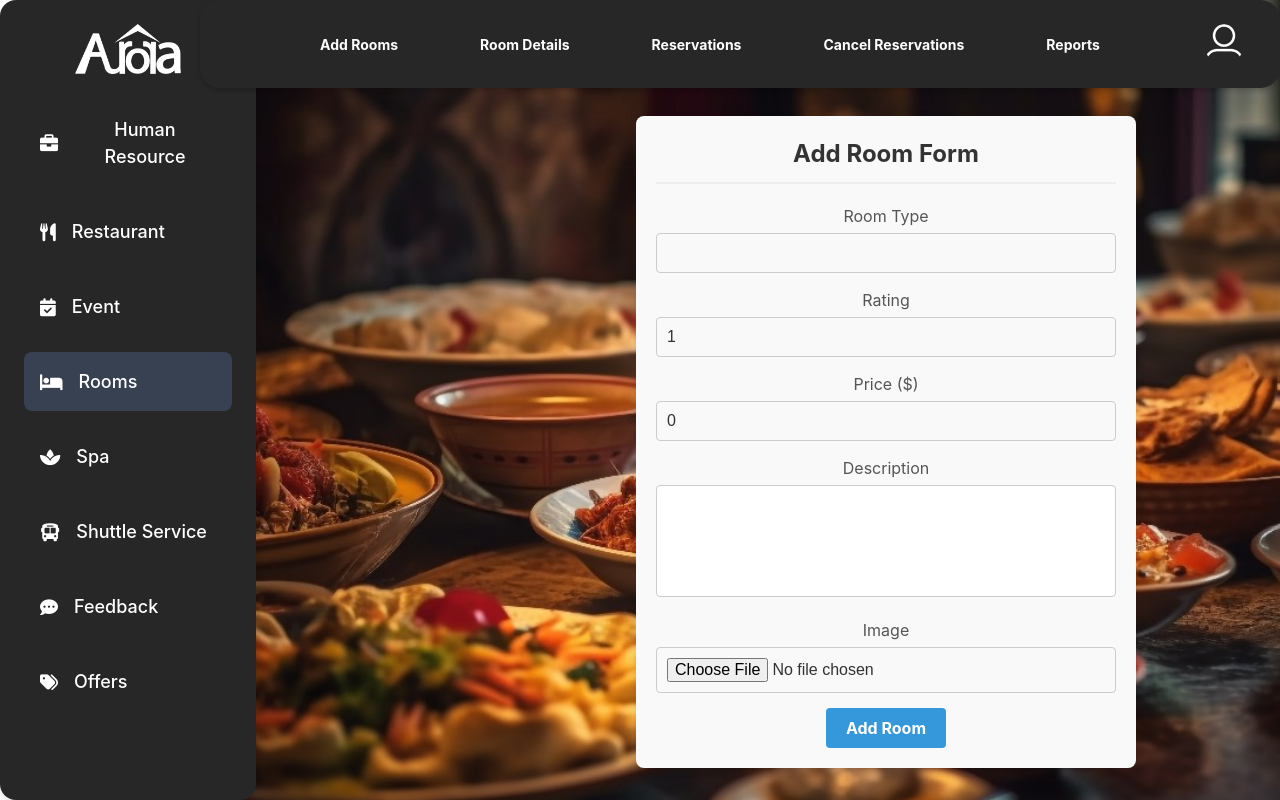
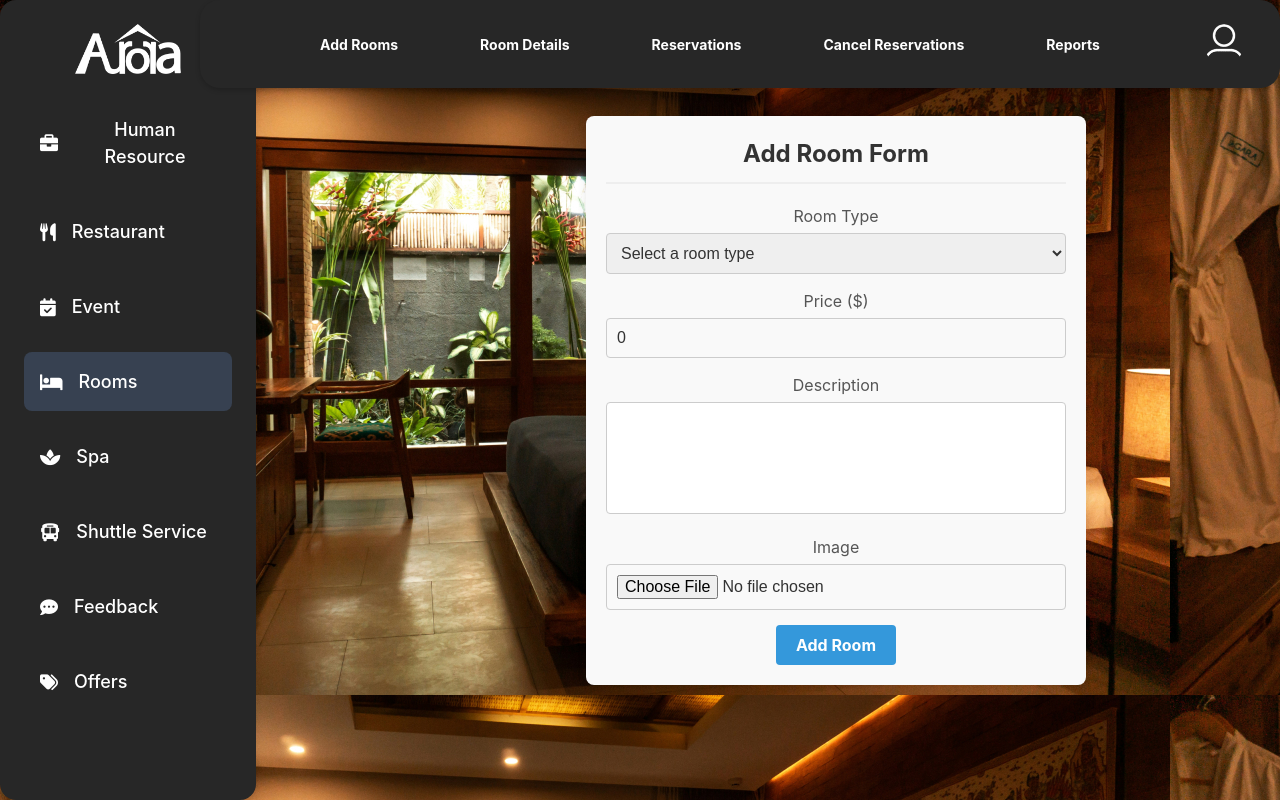
Before and after one commit to kaweesha-nethmina/Aurora, a React (Vite) app in the folder rms-client/: page /roommanager/addroom in a window 1280 px wide. Built offline with nearby package versions, Linux system fonts and the light colour scheme.

Commit message:
rooms updated

```diff
--- a/rms-client/src/modules/reservations/Reservationtable.css
+++ b/rms-client/src/modules/reservations/Reservationtable.css
@@ -14,6 +14,7 @@
   padding: 0.5rem;
   border: 1px solid #ddd;
   text-align: left;
+  background-color: #ddd;
 }
 
 .reservation-tablet th {
--- a/rms-client/src/modules/reservations/components/AddRoomForm.tsx
+++ b/rms-client/src/modules/reservations/components/AddRoomForm.tsx
@@ -9,32 +9,25 @@ const AddRoomForm: React.FC = () => {
     <div className={styles.container}>
       <h2 className={styles.title}>Add Room Form</h2>
       <form onSubmit={handleSubmit}>
-        <div className={styles.formGroup}>
+      <div className={styles.formGroup}>
           <label className={styles.label} htmlFor="roomType">Room Type</label>
-          <input
+          <select
             id="roomType"
             name="roomType"
-            type="text"
             value={roomFormState.roomType}
             onChange={handleInputChange}
             required
             className={styles.input}
-          />
+          >
+            <option value="">Select a room type</option>
+            <option value="single">Single Room</option>
+            <option value="double">Double Room</option>
+            <option value="deluxe">Deluxe Room</option>
+            <option value="suite">Suite Room</option>
+          </select>
         </div>
-        <div className={styles.formGroup}>
-          <label className={styles.label} htmlFor="rating">Rating</label>
-          <input
-            id="rating"
-            name="rating"
-            type="number"
-            min="1"
-            max="5"
-            value={roomFormState.rating}
-            onChange={handleInputChange}
-            required
-            className={styles.input}
-          />
-        </div>
+
+
         <div className={styles.formGroup}>
           <label className={styles.label} htmlFor="price">Price ($)</label>
           <input
--- a/rms-client/src/modules/reservations/components/RoomCard.tsx
+++ b/rms-client/src/modules/reservations/components/RoomCard.tsx
@@ -15,7 +15,6 @@ const RoomCard: React.FC<RoomCardProps> = ({ room, onShowDetails, showDetails })
       <h2 className="room-name">{room.roomType}</h2> {/* Display roomType instead of name */}
       <p className="room-type">{room.roomType}</p> {/* Display room type */}
       <p className="room-price">${room.price} per night</p>
-      <p className="room-rating">Rating: {room.rating}/5</p>
       <button onClick={() => onShowDetails(room.id)} className="details-button">
         {showDetails[room.id] ? 'Hide Details' : 'View Details'}
       </button>
--- a/rms-client/src/modules/reservations/components/RoomManager/RoomMDashboard.css
+++ b/rms-client/src/modules/reservations/components/RoomManager/RoomMDashboard.css
@@ -1,22 +1,23 @@
-.dashboard-layoutR {
+.dashboard-layoutQ {
     display: flex;
     height: 100vh;
 
   }
 
-  .dashboard-contentR {
+  .dashboard-contentQ {
     flex-grow: 1;
     display: flex;
     flex-direction: column;
     width: 1500px;
   }
 
-  .dashboard-containerR {
+  .dashboard-containerQ {
     flex-grow: 1;
     padding: 1rem;
     background-color: #f4f4f4;
-    width: 1500px;
+    width: 1530px;
     height: 100vh;
     position: fixed;
     overflow: auto;
+    background-image: url("../../images/r6.jpg");
   }
--- a/rms-client/src/modules/reservations/components/RoomManager/RoomMDashboard.tsx
+++ b/rms-client/src/modules/reservations/components/RoomManager/RoomMDashboard.tsx
@@ -17,13 +17,13 @@ const RoomManagerDashboard: React.FC = () => {
   };
 
   return (
-    <div className="dashboard-layout">
+    <div className="dashboard-layoutQ">
       <Sidebar />
 
-      <div className="dashboard-content">
+      <div className="dashboard-contentQ">
       <RoomManagerHeader activeTab={getActiveTab()} />
 
-        <div className="dashboard-containerR">
+        <div className="dashboard-containerQ">
           <Outlet /> {/* Renders the matched child route */}
         </div>
       </div>
--- a/rms-client/src/modules/reservations/components/RoomTable.tsx
+++ b/rms-client/src/modules/reservations/components/RoomTable.tsx
@@ -38,7 +38,7 @@ const RoomTable: React.FC = () => {
           <tr>
             <th>Room Type</th>
             <th>Price</th>
-            <th>Rating</th>
+
             <th>Description</th>
             <th>Image</th>
             <th>Actions</th>
@@ -49,7 +49,7 @@ const RoomTable: React.FC = () => {
             <tr key={room._id}>
               <td>{room.roomType}</td>
               <td>${room.price.toFixed(2)}</td>
-              <td>{room.rating}</td>
+
               <td>{room.description}</td>
               <td>
                 <img src={room.image} alt={room.roomType} className="room-image" />
@@ -70,13 +70,20 @@ const RoomTable: React.FC = () => {
             <h3>Edit Room</h3>
             <label>
               Room Type:
-              <input
-                type="text"
+              <select
                 name="roomType"
                 value={editingRoom.roomType}
                 onChange={handleInputChange}
-              />
+              >
+                <option value="">Select a room type</option>
+                <option value="single">Single Room</option>
+                <option value="double">Double Room</option>
+                <option value="deluxe">Deluxe Room</option>
+                <option value="suite">Suite Room</option>
+              </select>
             </label>
+
+
             <label>
               Price:
               <input
--- a/rms-client/src/modules/reservations/hooks/useRoomForm.ts
+++ b/rms-client/src/modules/reservations/hooks/useRoomForm.ts
@@ -23,13 +23,14 @@ export const useRoomForm = () => {
 
   const navigate = useNavigate(); // Initialize useNavigate hook
 
-  const handleInputChange = (e: React.ChangeEvent<HTMLInputElement | HTMLTextAreaElement>) => {
+  const handleInputChange = (e: React.ChangeEvent<HTMLInputElement | HTMLTextAreaElement | HTMLSelectElement>) => {
     const { name, value } = e.target;
     setRoomFormState((prevState) => ({
       ...prevState,
-      [name]: name === 'price' || name === 'rating' ? Number(value) : value,
+      [name]: value,
     }));
   };
+
 
   const handleImageChange = (e: React.ChangeEvent<HTMLInputElement>) => {
     const file = e.target.files?.[0];
--- a/rms-client/src/modules/reservations/hooks/useRoomTable.ts
+++ b/rms-client/src/modules/reservations/hooks/useRoomTable.ts
@@ -64,7 +64,7 @@ const useRoomTable = () => {
     setEditingRoom(null);
   };
 
-  const handleInputChange = (e: React.ChangeEvent<HTMLInputElement>) => {
+  const handleInputChange = (e: React.ChangeEvent<HTMLInputElement | HTMLSelectElement | HTMLTextAreaElement>) => {
     if (editingRoom) {
       const { name, value } = e.target;
       setEditingRoom({
@@ -73,6 +73,7 @@ const useRoomTable = () => {
       });
     }
   };
+
 
   return {
     rooms,
--- a/rms-client/src/modules/restuarent/restuarent/components/Manager/RManagerDashboard.css
+++ b/rms-client/src/modules/restuarent/restuarent/components/Manager/RManagerDashboard.css
@@ -15,6 +15,7 @@
     flex-grow: 1;
     padding: 1rem;
     background-color: #f4f4f4;
+    width: 1530px;
     /* background-image:linear-gradient(rgba(255, 255, 255, 0.8), rgba(211, 120, 1, 0.8)); */
     background-image: url('./../../Images/2.jpg');
     background-size: cover;
```
Also changed, not shown: rms-client/src/modules/reservations/components/styles/RoomTable.css (+46 -0 lines), 2 other files (tests, documents, lock files or other folders).
